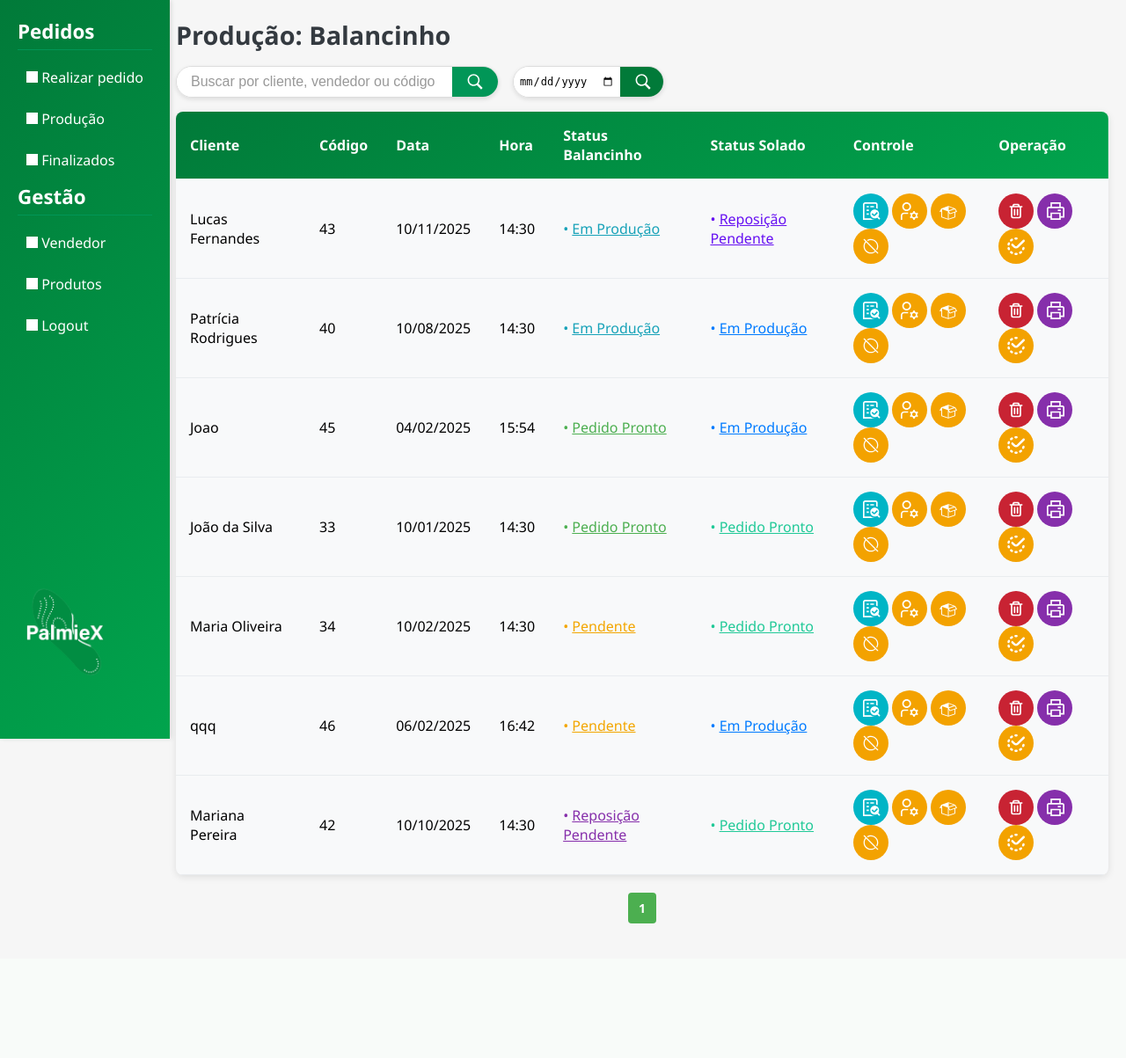
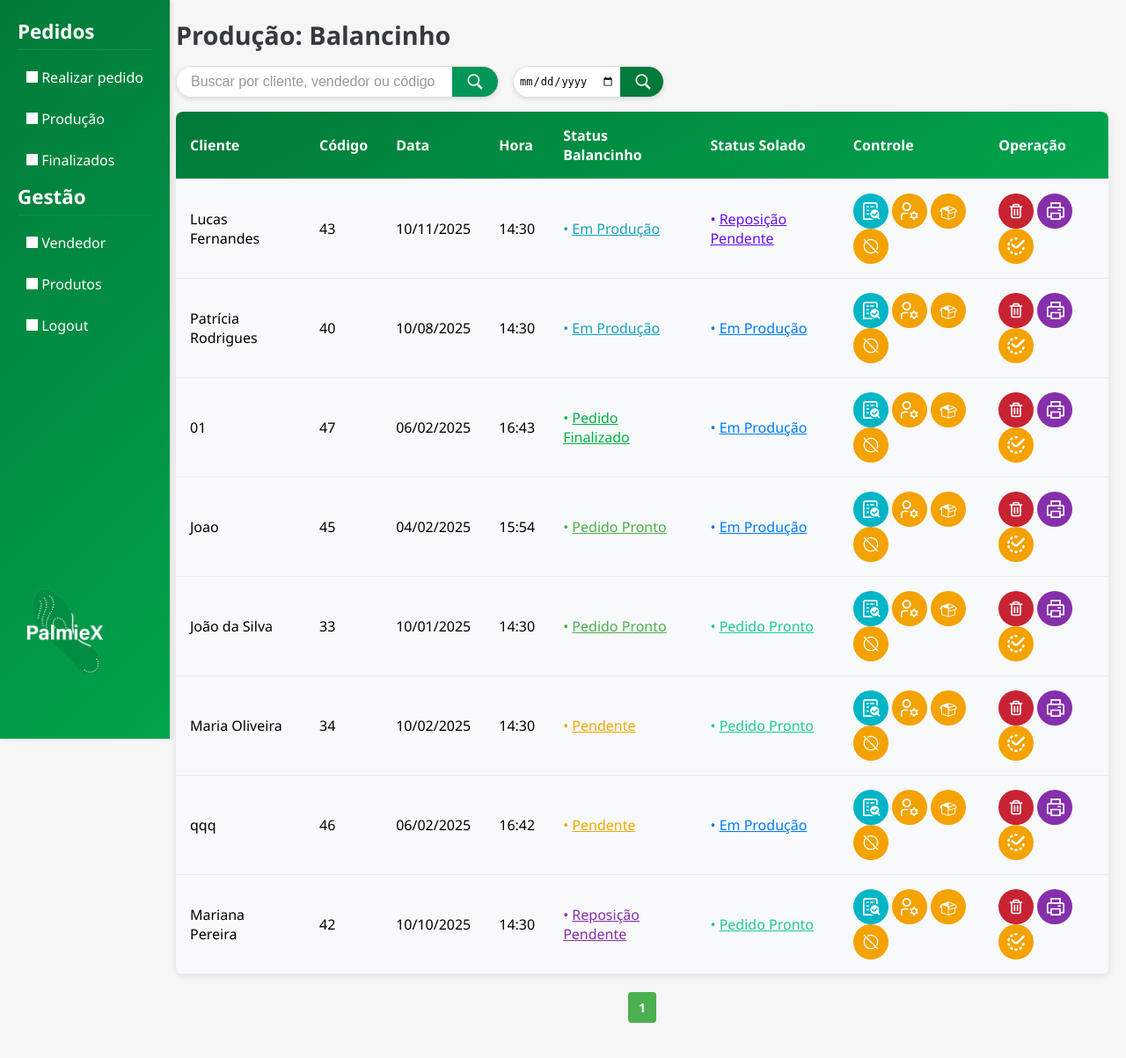
Before and after one commit to RubsNeto/PalmieX, a Django app: page /producao/ in a window 1280 px wide. Shown: the whole page at 88% size. Before the commit the page ends 1050 px from the top, so only its background shows below. Run offline with Django 5.2, Linux system fonts and the light colour scheme; a user stored in the database is signed in; data comes from the database, SQL or seed files in the repository; both versions use the stored data as it was after the commit; grey boxes are pictures that could not be loaded.

Commit message:
fix buggs

```diff
--- a/pedidos/views.py
+++ b/pedidos/views.py
@@ -70,15 +70,19 @@ def buscar_produto_por_nome(request):
     })
 
 
-@login_required
-@permission_required(1)
+login_required
 def producao(request):
     search_query = request.GET.get('q', '').strip()
     data_search = request.GET.get('data', '').strip()  # Novo parâmetro para data
 
-    # Filtra os pedidos com base no status_balancinho (você pode ajustar para status_solado se necessário)
+    # Filtra os pedidos que NÃO estão finalizados COMPLETAMENTE.
+    # Ou seja, o pedido permanece em produção se:
+    #    -> pelo menos um dos status (balancinho ou solado) NÃO estiver em ['Pedido Finalizado', 'Cancelado']
     pedidos = Pedido.objects.prefetch_related('itens__produto').filter(
-        ~Q(status_balancinho='Pedido Finalizado') & ~Q(status_balancinho='Cancelado')
+        ~(
+            Q(status_balancinho__in=['Pedido Finalizado', 'Cancelado']) &
+            Q(status_solado__in=['Pedido Finalizado', 'Cancelado'])
+        )
     )
 
     if search_query:
@@ -103,12 +107,10 @@ def producao(request):
         except ValueError:
             pass
 
-    # Ordena pelos status (neste exemplo, apenas usando status_balancinho) e pela data (você pode ajustar conforme sua regra)
     pedidos = pedidos.order_by('status_balancinho', '-data')
 
     page = request.GET.get('page', 1)
     paginator = Paginator(pedidos, 10)
-
     try:
         pedidos_paginados = paginator.page(page)
     except PageNotAnInteger:
@@ -116,7 +118,7 @@ def producao(request):
     except EmptyPage:
         pedidos_paginados = paginator.page(paginator.num_pages)
 
-    # Exemplo: obtendo a área de produção do usuário (caso você queira usá-la no template)
+    # Obtém a área de produção do usuário
     production_area = getattr(request.user, 'perfil', None)
     if production_area:
         production_area = request.user.perfil.production_area
@@ -129,6 +131,8 @@ def producao(request):
         'data_search': data_search,
         'production_area': production_area,
     })
+
+
 
 #------------------ Impressão -------------------
 
@@ -155,7 +159,7 @@ def pedido_itens_api(request, pedido_id):
             "vendedor_codigo": pedido.vendedor.codigo,
             "data": data_local.strftime("%d/%m/%Y"),
             "hora": data_local.strftime("%H:%M"),
-            "status": pedido.status,
+            "status Balancinho": pedido.status_balancinho,
             "motivo_cancelamento": pedido.cancelado,
             "gerente_cancelamento": pedido.gerente_cancelamento.username if pedido.gerente_cancelamento else None,
             "pedido_id": pedido.id,
@@ -402,10 +406,8 @@ def cancelar_pedido(request, pedido_id):
         senha_digitada = body.get('senhaNivel3', '').strip()
         motivo_cancelamento = body.get('motivoCancelamento', '').strip()
 
-        logger.debug(f"Cancelando pedido {pedido_id} com motivo: {motivo_cancelamento}")
-
+        # Validações...
         if not senha_digitada or not motivo_cancelamento:
-            logger.warning("Senha ou motivo de cancelamento não fornecido.")
             return JsonResponse({'erro': 'Senha e motivo do cancelamento são obrigatórios.'}, status=400)
 
         pedido = get_object_or_404(Pedido, id=pedido_id)
@@ -415,27 +417,22 @@ def cancelar_pedido(request, pedido_id):
             perfil__permission_level__in=[3, 4]
         )
 
-        logger.debug(f"Usuários autorizados para cancelar: {usuarios_autorizados}")
-
-        # Verificar a senha com os usuários autorizados
         gerente_autorizador = None
         for usuario in usuarios_autorizados:
             if check_password(senha_digitada, usuario.password):
                 gerente_autorizador = usuario
-                logger.debug(f"Gerente autorizado encontrado: {usuario.get_full_name()}")
                 break
 
         if not gerente_autorizador:
-            logger.warning("Senha incorreta ou usuário não encontrado.")
             return JsonResponse({'erro': 'Senha de gerente incorreta ou não encontrada.'}, status=403)
 
-        # Cancelar o pedido
-        pedido.status = 'Cancelado'
+        # Cancelar o pedido e registrar a data de finalização
+        pedido.status_balancinho = 'Cancelado'
+        pedido.status_solado = 'Cancelado'
         pedido.cancelado = motivo_cancelamento
         pedido.gerente_cancelamento = gerente_autorizador
+        pedido.data_finalizado = timezone.now()  # Registra a data/hora atual
         pedido.save()
-
-        logger.info(f"Pedido {pedido_id} cancelado por {gerente_autorizador.get_full_name()}")
 
         return JsonResponse({
             'mensagem': f'Pedido {pedido_id} cancelado com sucesso.',
@@ -443,7 +440,6 @@ def cancelar_pedido(request, pedido_id):
         })
 
     except Exception as e:
-        logger.exception(f"Erro ao cancelar pedido {pedido_id}: {str(e)}")
         return JsonResponse({'erro': f'Erro ao cancelar pedido: {str(e)}'}, status=500)
 
 
@@ -529,14 +525,12 @@ def atualizar_status_pedido(request):
 
         pedido = get_object_or_404(Pedido, id=pedido_id)
 
-        # Obtém a área de produção do usuário a partir do perfil
         user_area = getattr(request.user, 'perfil', None)
         if user_area:
             user_area = request.user.perfil.production_area
         else:
             return JsonResponse({'erro': 'Área de produção não definida para o usuário.'}, status=400)
 
-        # Atualiza apenas o campo correspondente à área do usuário
         if user_area == 'solado':
             pedido.status_solado = novo_status
         elif user_area == 'balancinho':
@@ -544,26 +538,22 @@ def atualizar_status_pedido(request):
         else:
             return JsonResponse({'erro': 'Área de produção desconhecida.'}, status=400)
 
+        # Se o status for finalizado ou cancelado, registra a data de finalização
+        if novo_status in ['Pedido Finalizado', 'Cancelado']:
+            pedido.data_finalizado = timezone.now()
+
         pedido.save()
-
-        logger.info(
-            f"Pedido #{pedido_id} atualizado para o status '{novo_status}' na área '{user_area}' por {request.user.username}."
-        )
 
         return JsonResponse({
             'mensagem': f"Status do pedido atualizado para '{novo_status}' na área '{user_area}'."
         })
 
     except json.JSONDecodeError:
-        logger.error("JSON inválido na requisição para atualizar status.")
         return JsonResponse({'erro': 'JSON inválido.'}, status=400)
     except Pedido.DoesNotExist:
-        logger.error(f"Pedido com ID {pedido_id} não encontrado.")
         return JsonResponse({'erro': 'Pedido não encontrado.'}, status=404)
     except Exception as e:
-        logger.exception("Erro ao atualizar o status do pedido.")
         return JsonResponse({'erro': f'Ocorreu um erro: {str(e)}'}, status=500)
-
 
 
 #------------------------------- Finalizados --------------------------------
@@ -572,11 +562,12 @@ def atualizar_status_pedido(request):
 @login_required
 def pedidos_finalizados(request):
     search_query = request.GET.get('q', '').strip()
-    data_search = request.GET.get('data', '').strip()  # Novo parâmetro para data (formato ISO: YYYY-MM-DD)
+    data_search = request.GET.get('data', '').strip()  # Formato ISO: YYYY-MM-DD
 
-    # Filtra os pedidos com status 'Pedido Finalizado' ou 'Cancelado'
+    # Filtra os pedidos em que ambos os status são "Pedido Finalizado" ou "Cancelado"
     pedidos = Pedido.objects.select_related('gerente_cancelamento').filter(
-        Q(status='Pedido Finalizado') | Q(status='Cancelado')
+        Q(status_balancinho__in=['Pedido Finalizado', 'Cancelado']),
+        Q(status_solado__in=['Pedido Finalizado', 'Cancelado'])
     )
 
     # Filtro de busca textual
@@ -596,7 +587,6 @@ def pedidos_finalizados(request):
             date_obj = datetime.datetime.strptime(data_search, '%Y-%m-%d').date()
             pedidos = pedidos.filter(data__date=date_obj)
         except ValueError:
-            # Se ocorrer erro na conversão, ignore o filtro ou exiba uma mensagem de erro
             pass
 
     pedidos = pedidos.order_by('-data')
@@ -614,8 +604,11 @@ def pedidos_finalizados(request):
     return render(request, 'pedidos/pedidos_finalizados.html', {
         'pedidos': pedidos_paginados,
         'search_query': search_query,
-        'data_search': data_search,  # Envia o valor da data para o template
+        'data_search': data_search,
     })
+
+
+
 
 @require_GET
 def autocomplete_referencia(request):
--- a/static/js/producao.js
+++ b/static/js/producao.js
@@ -87,6 +87,13 @@ document.addEventListener('DOMContentLoaded', function() {
   });
 
   // ------------------------------------------------------------
+  // DEFININDO productionArea (se não estiver injetada pelo template)
+  // ------------------------------------------------------------
+  if (typeof productionArea === 'undefined') {
+    var productionArea = 'balancinho'; // valor padrão; altere para 'solado' se necessário
+  }
+
+  // ------------------------------------------------------------
   // EXIBIR DETALHES DO PEDIDO (MODAL)
   // ------------------------------------------------------------
   const buttonsDetalhes = document.querySelectorAll('.ver-detalhes');
@@ -156,9 +163,6 @@ document.addEventListener('DOMContentLoaded', function() {
               <p><strong>Pedido:</strong> ${data.pedido_id}</p>
               <p><strong>Data:</strong> ${data.data}</p>
               <p><strong>Hora:</strong> ${data.hora}</p>
-              <p><strong>Status:</strong>
-                <span id="status-pedido-modal">${data.status}</span>
-              </p>
               ${data.status === 'Cancelado' ? `
                 <p><strong>Autorizado por:</strong>
                   <span class="gerente-cancelamento">${data.gerente_cancelamento || 'N/A'}</span>
@@ -271,7 +275,7 @@ document.addEventListener('DOMContentLoaded', function() {
   // ------------------------------------------------------------
   // productionArea foi injetado no template (ex: "solado" ou "balancinho")
   const botoesAlterarStatus = document.querySelectorAll('.alterar-status');
-  function atualizarStatusPedido(novoStatus, pedidoId) {
+  function atualizarStatusPedido(novoStatus, pedidoId, area) {
     if (!pedidoId) {
       alert("ID do pedido não encontrado.");
       return;
@@ -299,27 +303,29 @@ document.addEventListener('DOMContentLoaded', function() {
     .then(data => {
       alert(data.mensagem);
 
+      // Atualiza a linha do pedido apenas na coluna correspondente à área
       const pedidoRow = document.querySelector(`.pedido-resumo[data-pedido-id="${pedidoId}"]`);
       if (pedidoRow) {
-        if (productionArea === 'solado') {
-          const statusCell = pedidoRow.querySelector('.status-solado span');
-          if (statusCell) {
-            statusCell.textContent = novoStatus;
-            statusCell.parentElement.style.color = obterCorPorStatus(novoStatus, productionArea);
+        if (area === 'solado') {
+          const soladoCell = pedidoRow.querySelector("td.status-solado span");
+          if (soladoCell) {
+            soladoCell.textContent = novoStatus;
+            soladoCell.parentElement.style.color = obterCorPorStatus(novoStatus, 'solado');
           }
-        } else if (productionArea === 'balancinho') {
-          const statusCell = pedidoRow.querySelector('.status-balancinho span');
-          if (statusCell) {
-            statusCell.textContent = novoStatus;
-            statusCell.parentElement.style.color = obterCorPorStatus(novoStatus, productionArea);
+        } else if (area === 'balancinho') {
+          const balancinhoCell = pedidoRow.querySelector("td.status-balancinho span");
+          if (balancinhoCell) {
+            balancinhoCell.textContent = novoStatus;
+            balancinhoCell.parentElement.style.color = obterCorPorStatus(novoStatus, 'balancinho');
           }
         }
       }
 
+      // Se existir um modal aberto, atualiza também nele
       const statusModal = document.getElementById('status-pedido-modal');
       if (statusModal) {
         statusModal.textContent = novoStatus;
-        statusModal.style.color = obterCorPorStatus(novoStatus, productionArea);
+        statusModal.style.color = obterCorPorStatus(novoStatus, area);
       }
     })
     .catch(err => {
@@ -328,15 +334,23 @@ document.addEventListener('DOMContentLoaded', function() {
     });
   }
 
+
+
+
+
   botoesAlterarStatus.forEach(button => {
     button.addEventListener('click', function() {
       const pedidoId = this.getAttribute('data-pedido-id');
       const novoStatus = this.getAttribute('data-novo-status');
+      // Obtém a área diretamente do botão
+      const area = this.getAttribute('data-area');
       if (confirm(`Deseja realmente marcar o pedido como '${novoStatus}'?`)) {
-        atualizarStatusPedido(novoStatus, pedidoId);
+        atualizarStatusPedido(novoStatus, pedidoId, area);
       }
     });
   });
+
+
 
   // ------------------------------------------------------------
   // CANCELAMENTO COM SENHA DE GERENTE
--- a/templates/producao/producao.html
+++ b/templates/producao/producao.html
@@ -81,13 +81,13 @@
                     <img class="detalhes" src="{% static 'img/detalhes.svg' %}" alt="Detalhes">
                   </button>
                   <!-- Botões de alteração de status; a view atualizará somente o campo da área do usuário -->
-                  <button type="button" class="alterar-status" data-pedido-id="{{ pedido.id }}" data-novo-status="Em Produção" title="Produção">
+                  <button type="button" class="alterar-status" data-pedido-id="{{ pedido.id }}" data-area="{{ production_area }}"  data-novo-status="Em Produção" title="Produção">
                     <img class="producao" src="{% static 'img/producao.svg' %}" alt="Produção">
                   </button>
-                  <button type="button" class="alterar-status" data-pedido-id="{{ pedido.id }}" data-novo-status="Pedido Pronto" title="Separado">
+                  <button type="button" class="alterar-status" data-pedido-id="{{ pedido.id }}" data-area="{{ production_area }}"  data-novo-status="Pedido Pronto" title="Separado">
                     <img class="sep" src="{% static 'img/separado.svg' %}" alt="Separado">
                   </button>
-                  <button type="button" class="alterar-status" data-pedido-id="{{ pedido.id }}" data-novo-status="Reposição Pendente" title="Reposição">
+                  <button type="button" class="alterar-status" data-pedido-id="{{ pedido.id }}" data-area="{{ production_area }}"  data-novo-status="Reposição Pendente" title="Reposição">
                     <img class="rep" src="{% static 'img/empty.svg' %}" alt="Reposição">
                   </button>
                 {% endif %}
@@ -95,13 +95,13 @@
             </td>
             {% if user.permission_level > 1 %}
             <td>
-              <button type="button" class="cancelar-gerente cancelar-pedido" data-pedido-id="{{ pedido.id }}" title="Cancelar">
+              <button type="button" class="cancelar-gerente cancelar-pedido" data-pedido-id="{{ pedido.id }}"  data-area="{{ production_area }}" title="Cancelar">
                 <img class="cancelar" src="{% static 'img/trash.svg' %}" alt="Cancelar">
               </button>
-              <button type="button" class="imprimir-pedido" data-pedido-id="{{ pedido.id }}" title="Imprimir">
+              <button type="button" class="imprimir-pedido" data-pedido-id="{{ pedido.id }}"  data-area="{{ production_area }}" title="Imprimir">
                 <img class="detalhes" src="{% static 'img/imprimir.svg' %}" alt="Imprimir">
               </button>
-              <button type="button" class="alterar-status" data-pedido-id="{{ pedido.id }}" data-novo-status="Pedido Finalizado" title="Concluído">
+              <button type="button" class="alterar-status" data-pedido-id="{{ pedido.id }}"  data-area="{{ production_area }}" data-novo-status="Pedido Finalizado" title="Concluído">
                 <img class="concluido" src="{% static 'img/concluido.svg' %}" alt="Concluído">
               </button>
             </td>
```
Also changed, not shown: pedidos/models.py (+6 -3 lines), templates/pedidos/pedidos_finalizados.html (+22 -12 lines), db.sqlite3, pedidos/migrations/0039_pedido_data_finalizado.py (added).
